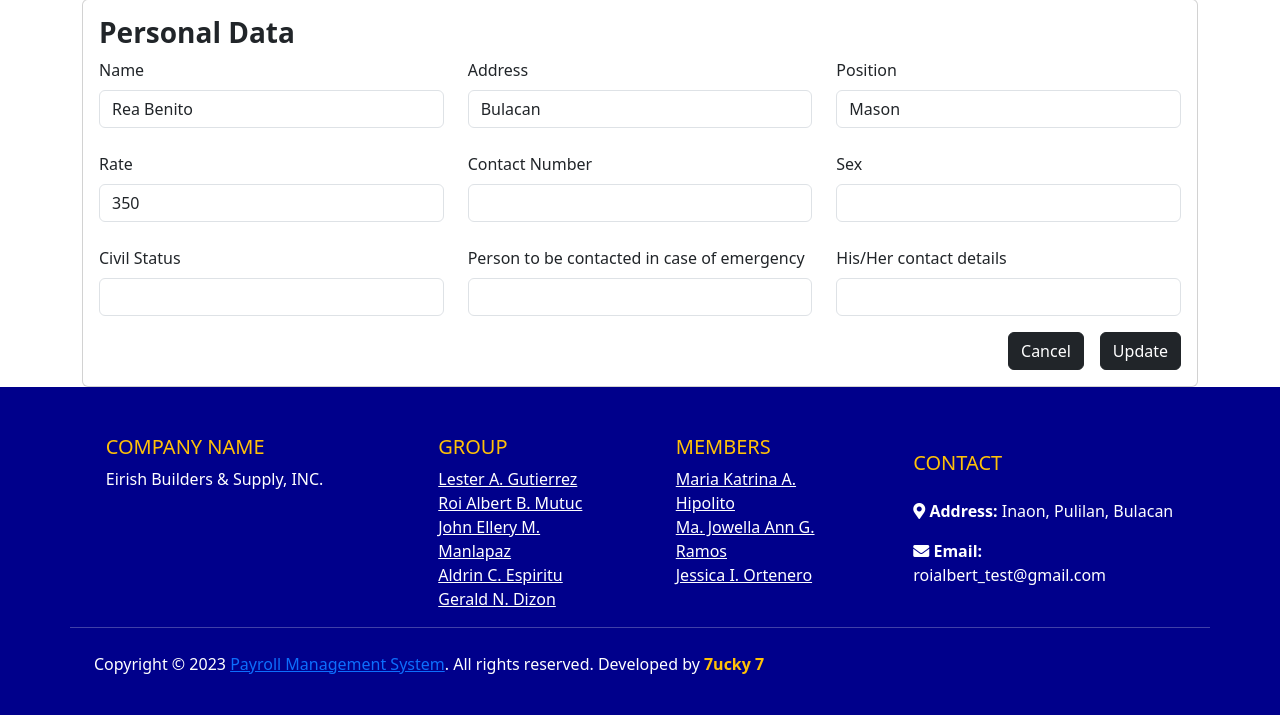
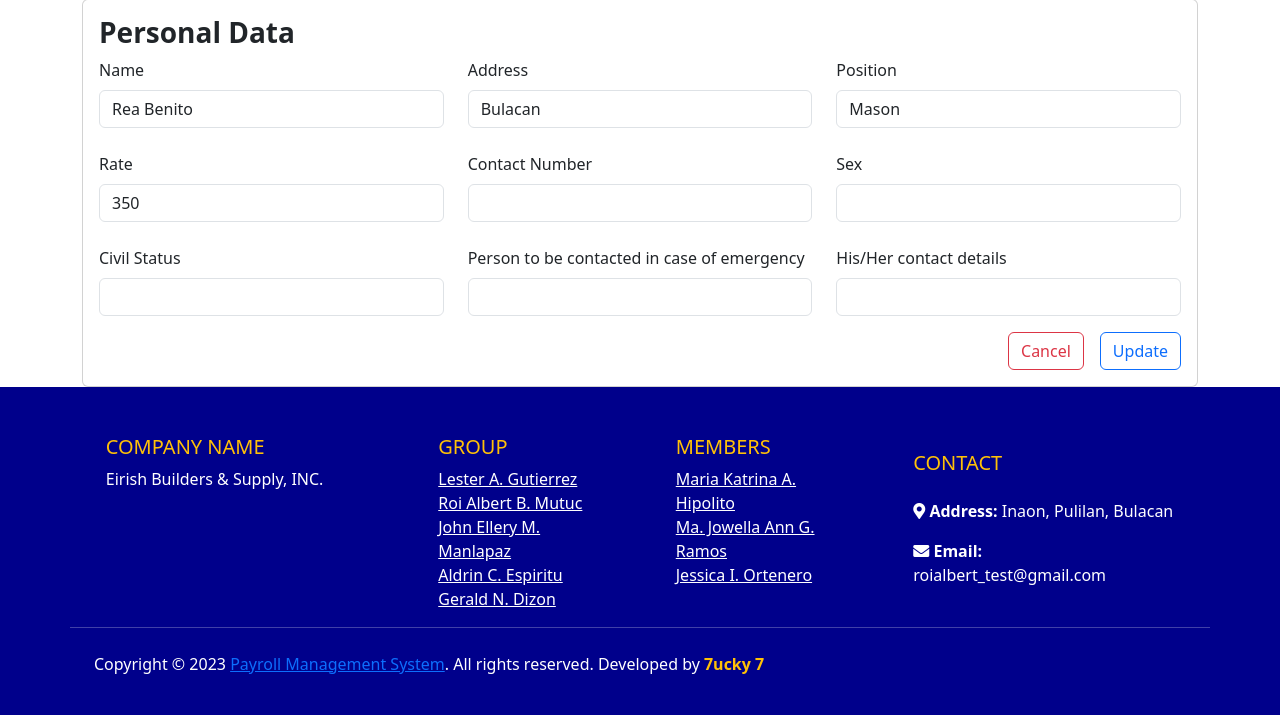
Before and after one commit to Johnellery/ipt, a PHP site: page /update.php?id=51 in a window 1280 px wide. Shown: the part 57-772 px from the top of the page. Run offline with PHP 8.4, Linux system fonts and the light colour scheme; data comes from the database, SQL or seed files in the repository; some libraries are stand-ins or nearby versions.

Commit message:
Add files via upload

```diff
--- a/ipt-main/EirishPayroll/code/attendance.php
+++ b/ipt-main/EirishPayroll/code/attendance.php
@@ -11,7 +11,7 @@ if(!empty($_GET['status'])){
     switch($_GET['status']){
         case 'succ':
             $statusType = 'alert-success';
-            $statusMsg = 'Members data has been imported successfully.';
+            $statusMsg = 'Employee data has been imported successfully.';
             break;
         case 'err':
             $statusType = 'alert-danger';
@@ -59,8 +59,7 @@ if(!empty($_GET['status'])){
     <div class="col-md-12" id="importFrm" style="display: none;">
         <form action="import.php" method="post" enctype="multipart/form-data">
             <input type="file" name="file" />
-            <br>
-            <br>
+
             <input type="submit" class="btn btn-outline-primary" name="importSubmit" value="IMPORT">
         </form>
     </div>
--- a/ipt-main/EirishPayroll/code/employee.php
+++ b/ipt-main/EirishPayroll/code/employee.php
@@ -63,6 +63,7 @@
 
               </table>
 
+
               <?php require_once('addemployee.php'); ?>
 
    </div>
--- a/ipt-main/EirishPayroll/code/style.css
+++ b/ipt-main/EirishPayroll/code/style.css
@@ -1,6 +1,6 @@
 @import url('https://fonts.googleapis.com/css?family=Poppins:400,500,600,700&display=swap');
 html,body{
-    background: rgb(230, 230, 232);
+    background: rgb(48, 48, 136);
     font-family: 'Poppins', sans-serif;
 }
 ::selection{
--- a/ipt-main/EirishPayroll/code/update.php
+++ b/ipt-main/EirishPayroll/code/update.php
@@ -115,8 +115,8 @@
                       </div>
                     </div>
                 <div class=" mt-3 d-grid gap-3 d-flex justify-content-end ">
-                    <a href="employee.php" class="btn btn-dark">Cancel</a>
-                    <button type="submit"  name="editData"  class="btn btn-dark">Update</button>
+                    <a href="employee.php" class="btn btn-outline-danger">Cancel</a>
+                    <button type="submit"  name="editData"  class="btn btn-outline-primary">Update</button>
                 </div>
         </table>
         <?php require_once('footer.php'); ?>
```
Also changed, not shown: ipt-main/EirishPayroll/code/payrolls.php (+6 -7 lines), ipt-main/EirishPayroll/code/view.php (+8 -1 lines).
